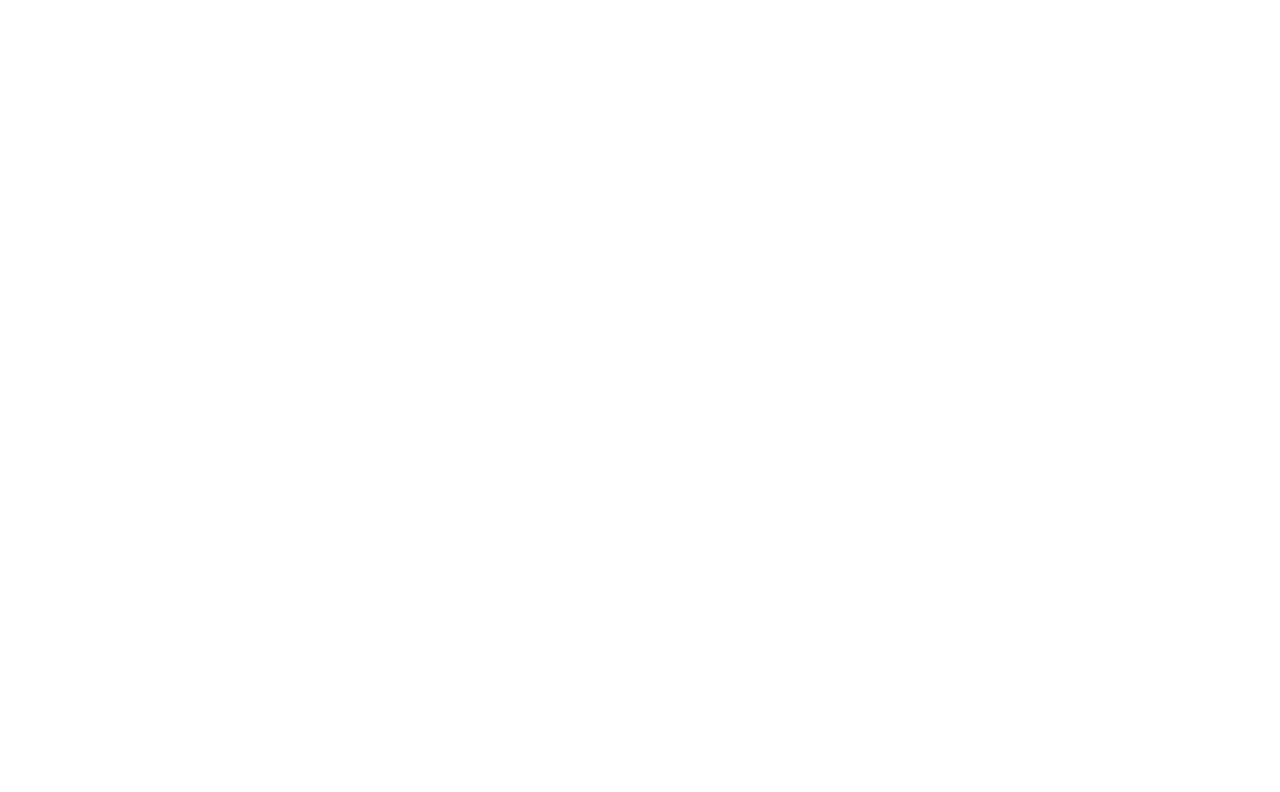
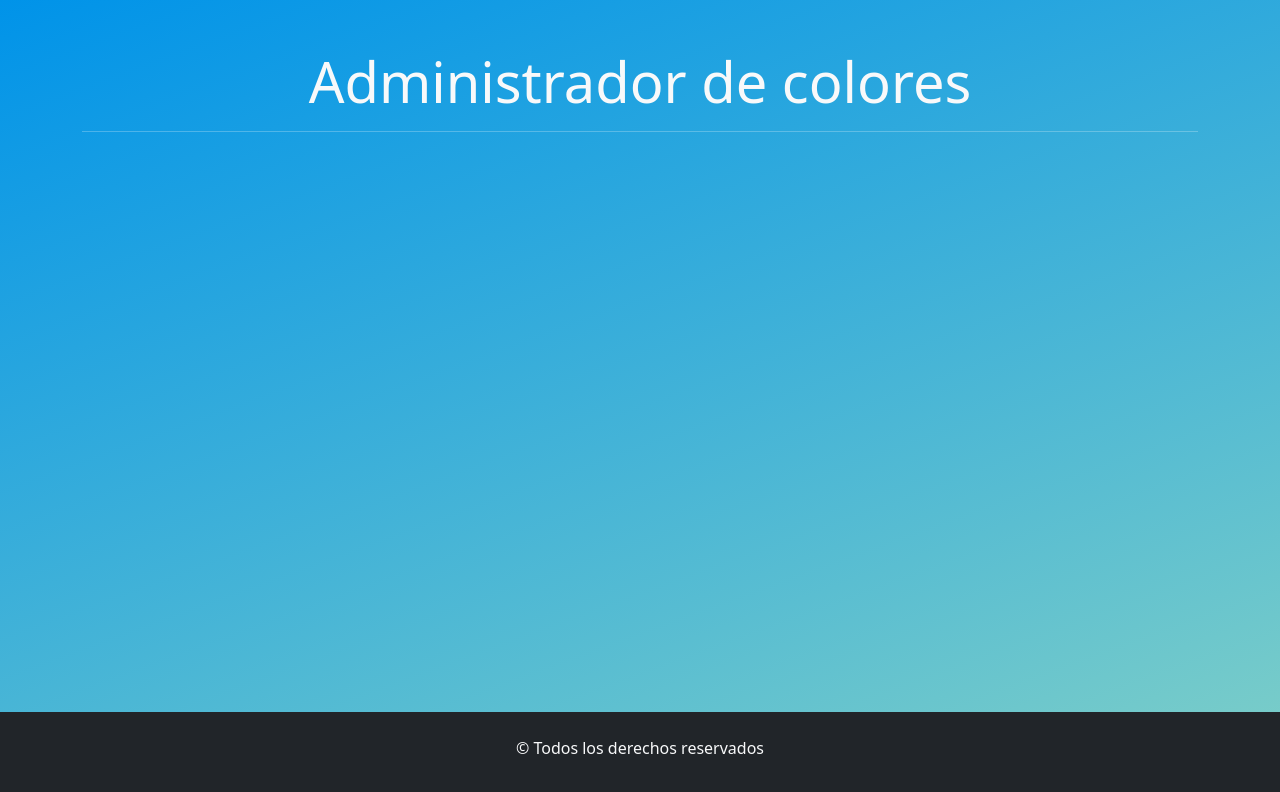
Before and after one commit to antich98/ej6react, a React (Vite) app: page / in a window 1280 px wide. Shown: the top 792 px of the page. Built offline with nearby package versions, Linux system fonts and the light colour scheme.

Commit message:
Agregué el título y el footer

```diff
--- a/src/App.css
+++ b/src/App.css
@@ -0,0 +1,10 @@
+#root {
+  min-height: 100vh;
+  display: flex;
+  flex-direction: column;
+  background-color: #0093e9;
+  background-image: linear-gradient(160deg, #0093e9 0%, #80d0c7 100%);
+}
+.main {
+  flex-grow: 1;
+}
--- a/src/App.jsx
+++ b/src/App.jsx
@@ -1,11 +1,20 @@
-import './App.css'
+import { Container } from "react-bootstrap";
+import "./App.css";
 
 function App() {
-
   return (
     <>
+      <Container className="my-5 main">
+        <section className="text-light">
+          <h1 className="text-center display-4">Administrador de colores</h1>
+          <hr />
+        </section>
+      </Container>
+      <footer className="bg-dark text-center text-light py-4">
+        <p>&copy; Todos los derechos reservados</p>
+      </footer>
     </>
-  )
+  );
 }
 
-export default App
+export default App;
```
